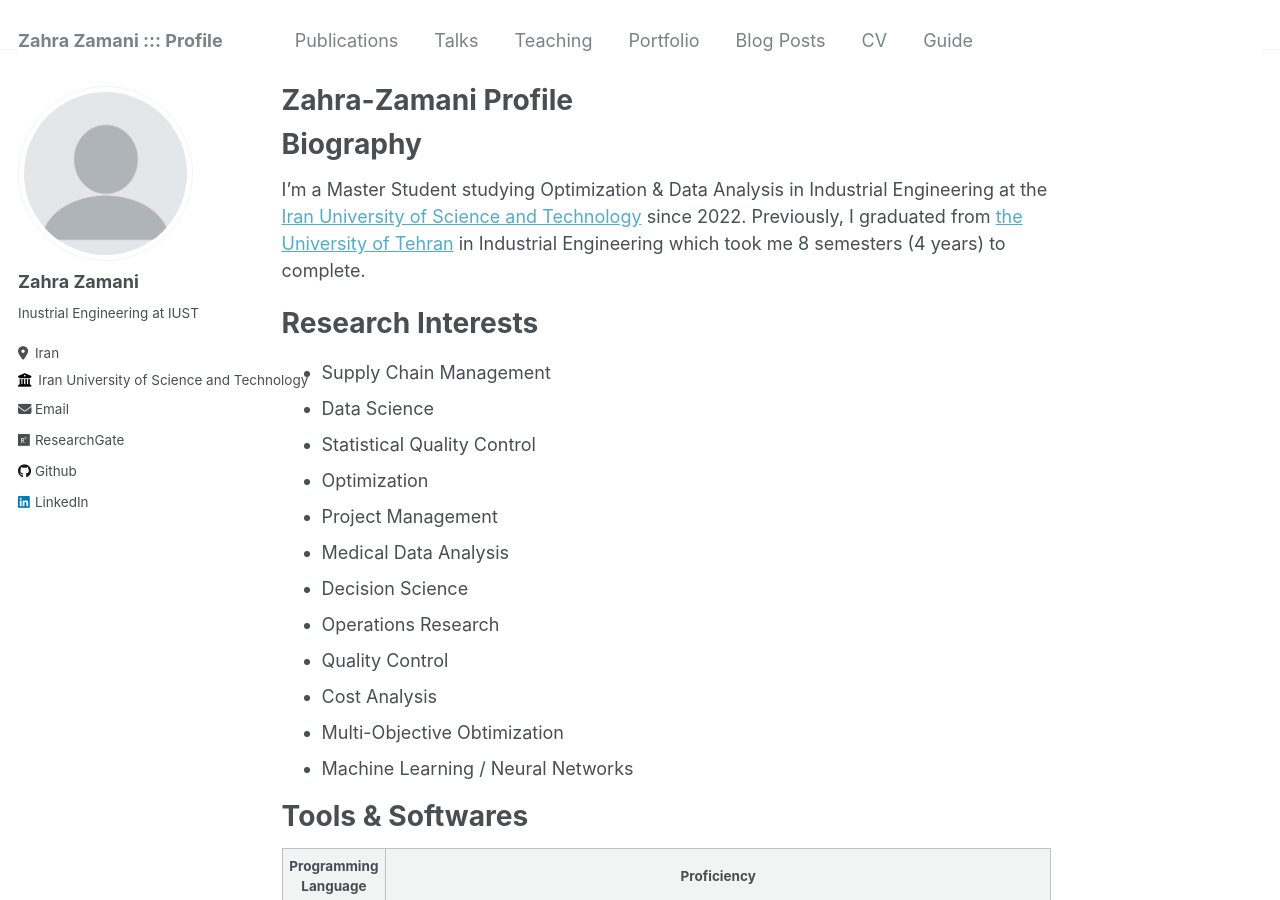
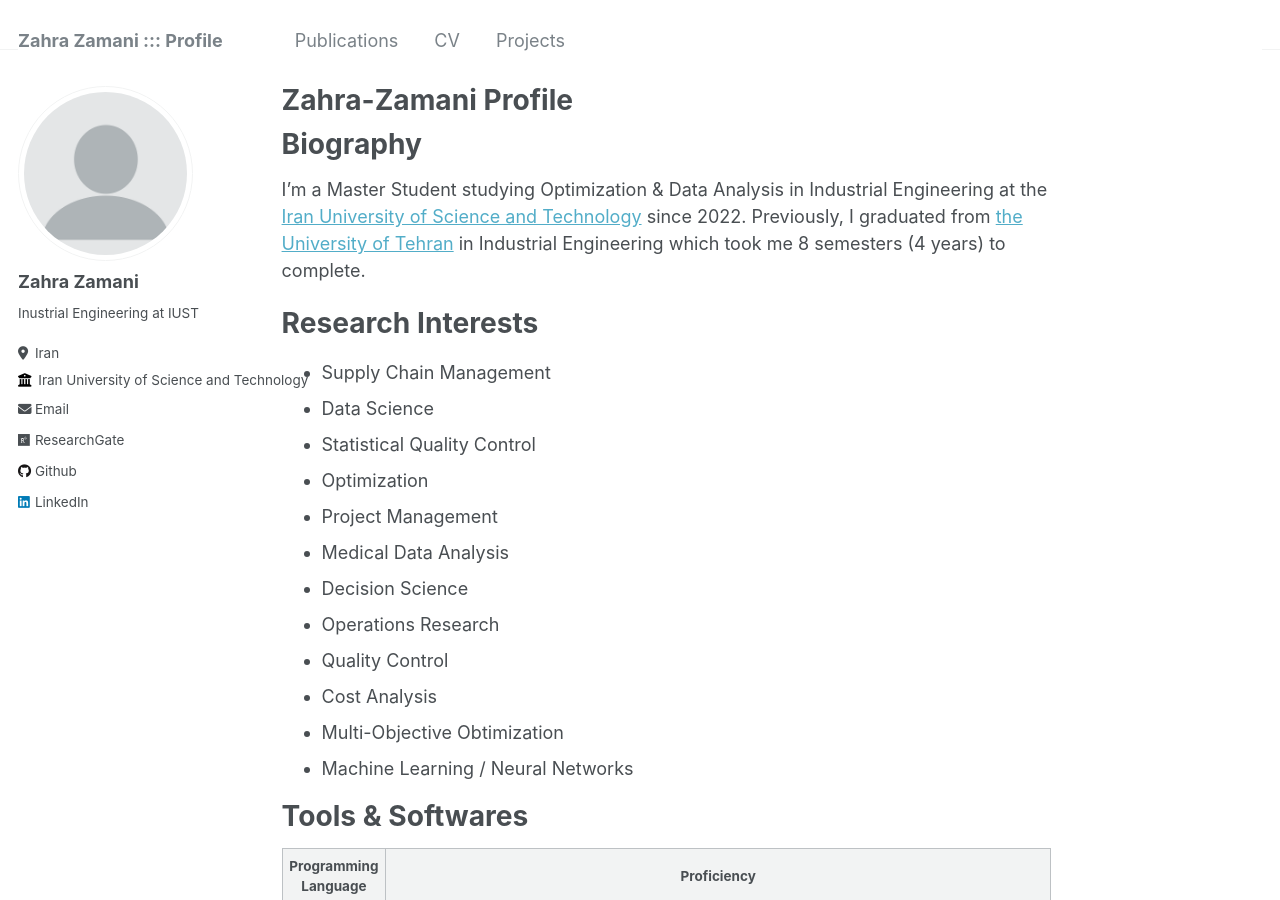
Before and after one commit to Zahra-Zamani/Zahra-Zamani.github.io, a Jekyll site: the page built from _pages/about.md, in a window 1280 px wide and 900 px high. Built offline with Jekyll 4.4.1, drawn with Linux system fonts in a browser that asks for light colours; some of the changed lines change nothing that is shown.

Commit message:
Update navigation.yml

```diff
--- a/_data/navigation.yml
+++ b/_data/navigation.yml
@@ -3,20 +3,22 @@ main:
   - title: "Publications"
     url: /publications/
 
-  - title: "Talks"
-    url: /talks/
+#  - title: "Talks"
+#    url: /talks/
 
-  - title: "Teaching"
-    url: /teaching/
+#  - title: "Teaching"
+#    url: /teaching/
 
-  - title: "Portfolio"
-    url: /portfolio/
+ # - title: "Portfolio"
+ #   url: /portfolio/
 
-  - title: "Blog Posts"
-    url: /year-archive/
+ # - title: "Blog Posts"
+  #  url: /year-archive/
 
   - title: "CV"
     url: /cv/
+  - title: "Projects"
+    url: /projects/
 
-  - title: "Guide"
-    url: /markdown/
+ # - title: "Guide"
+  #  url: /markdown/
```
